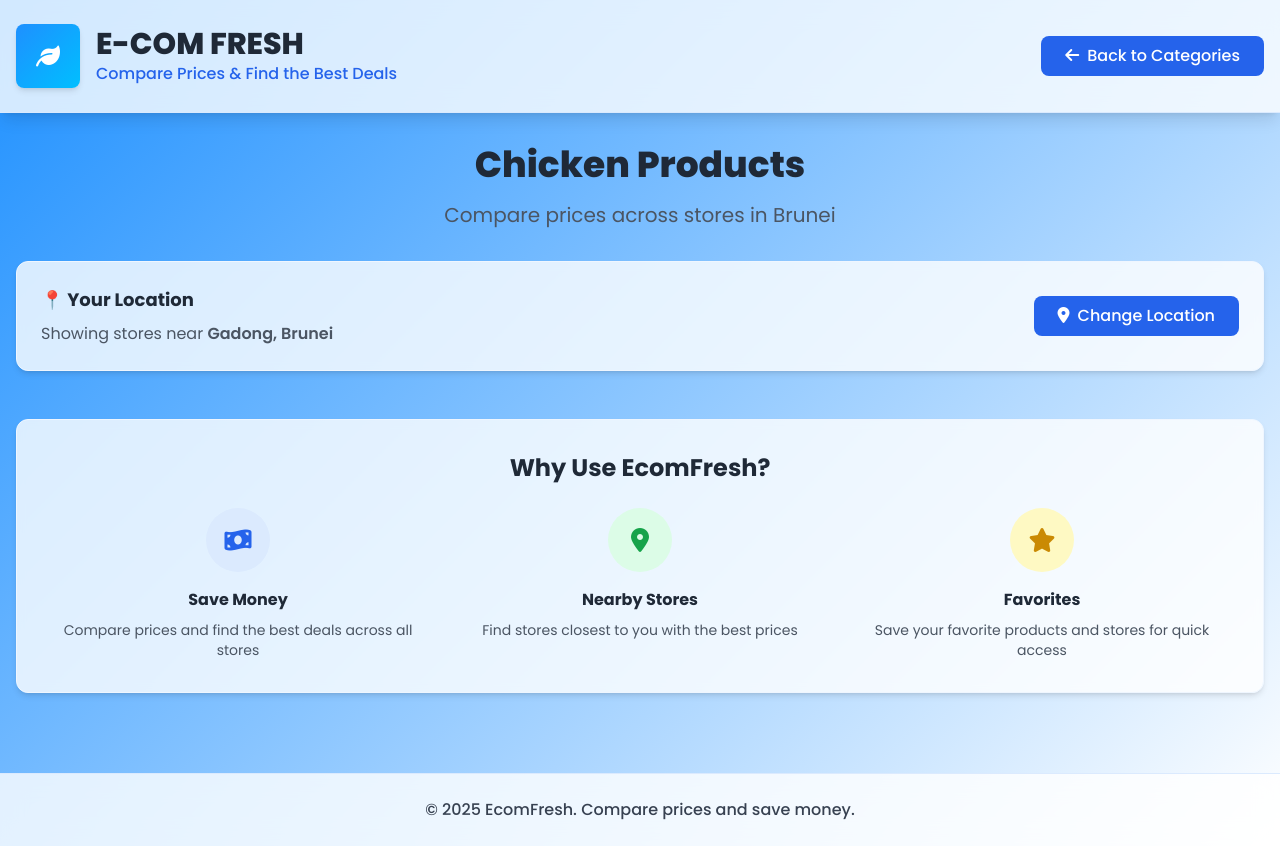
After one commit to StuwiePB/EcomFresh, a Laravel app: template resources/views/customer/chicken-products.blade.php in a window 1280 px wide. The commit adds this page. Run offline with Laravel 12, Linux system fonts and the light colour scheme; the template is opened without the code that fills it, so the values that code supplies are empty; some libraries are stand-ins or nearby versions.

Commit message:
Created a new route for chicken products
Created a new controller method

Created a new view for chicken products

Updated the existing customer page to link to the chicken page

```diff
--- /dev/null
+++ b/resources/views/customer/chicken-products.blade.php
@@ -0,0 +1,229 @@
+<!DOCTYPE html>
+<html lang="en">
+<head>
+    <meta charset="UTF-8">
+    <meta name="viewport" content="width=device-width, initial-scale=1.0">
+    <title>Chicken Price Comparison - EcomFresh</title>
+
+    <!-- Poppins Font -->
+    <link rel="preconnect" href="https://fonts.googleapis.com">
+    <link rel="preconnect" href="https://fonts.gstatic.com" crossorigin>
+    <link href="https://fonts.googleapis.com/css2?family=Poppins:wght@200;300;400;500;600;700;800;900&display=swap" rel="stylesheet">
+
+    <!-- Tailwind CSS -->
+    <script src="https://cdn.tailwindcss.com"></script>
+    <link href="https://cdnjs.cloudflare.com/ajax/libs/font-awesome/6.0.0/css/all.min.css" rel="stylesheet">
+
+    <!-- Custom CSS -->
+    <style>
+        body {
+            font-family: 'Poppins', sans-serif;
+            background: linear-gradient(135deg, #1e90ff 0%, #ffffff 100%);
+            min-height: 100vh;
+        }
+
+        .product-card {
+            transition: all 0.3s ease;
+        }
+
+        .product-card:hover {
+            transform: translateY(-2px);
+            box-shadow: 0 10px 25px -5px rgba(0, 0, 0, 0.1), 0 5px 10px -5px rgba(0, 0, 0, 0.04);
+        }
+
+        .logo-placeholder {
+            background: linear-gradient(135deg, #1e90ff, #00bfff);
+        }
+
+        .best-price {
+            border: 2px solid #10B981;
+            background: linear-gradient(135deg, #10B981, #34D399);
+        }
+
+        .favourite-btn.active {
+            color: #F59E0B;
+        }
+    </style>
+</head>
+<body class="min-h-screen">
+    <!-- Header -->
+    <header class="bg-white/80 backdrop-blur-md shadow-lg border-b border-blue-100">
+        <div class="container mx-auto px-4 py-6">
+            <div class="flex items-center justify-between">
+                <div class="flex items-center space-x-4">
+                    <!-- Logo Placeholder -->
+                    <div class="w-16 h-16 logo-placeholder rounded-lg flex items-center justify-center shadow-md">
+                        <i class="fas fa-leaf text-white text-2xl"></i>
+                    </div>
+                    <!-- App Name -->
+                    <div>
+                        <h1 class="text-3xl font-extrabold text-gray-800" style="font-family: 'Poppins', sans-serif; font-weight: 800;">E-COM FRESH</h1>
+                        <p class="text-blue-600 font-medium">Compare Prices & Find the Best Deals</p>
+                    </div>
+                </div>
+                <!-- Back Button -->
+                <a href="{{ route('customer.main') }}" class="bg-blue-600 text-white px-6 py-2 rounded-lg hover:bg-blue-700 transition duration-300 font-medium">
+                    <i class="fas fa-arrow-left mr-2"></i>Back to Categories
+                </a>
+            </div>
+        </div>
+    </header>
+
+    <!-- Main Content -->
+    <main class="container mx-auto px-4 py-8">
+        <!-- Page Title -->
+        <div class="text-center mb-8">
+            <h2 class="text-4xl font-extrabold text-gray-800 mb-4" style="font-family: 'Poppins', sans-serif; font-weight: 800;">Chicken Products</h2>
+            <p class="text-xl text-gray-600">Compare prices across stores in Brunei</p>
+        </div>
+
+        <!-- Location Filter -->
+        <div class="bg-white/80 backdrop-blur-sm rounded-xl shadow-md border border-blue-50 p-6 mb-8">
+            <div class="flex items-center justify-between">
+                <div>
+                    <h3 class="text-lg font-bold text-gray-800 mb-2">📍 Your Location</h3>
+                    <p class="text-gray-600">Showing stores near <span class="font-semibold">Gadong, Brunei</span></p>
+                </div>
+                <button class="bg-blue-600 text-white px-6 py-2 rounded-lg hover:bg-blue-700 transition duration-300 font-medium">
+                    <i class="fas fa-map-marker-alt mr-2"></i>Change Location
+                </button>
+            </div>
+        </div>
+
+        <!-- Products Comparison -->
+        <div class="space-y-6">
+            @foreach($chickenProducts as $product)
+            <div class="product-card bg-white/90 backdrop-blur-sm rounded-xl shadow-md border border-blue-50 overflow-hidden">
+                <!-- Product Header -->
+                <div class="bg-gradient-to-r from-blue-50 to-blue-100 px-6 py-4 border-b border-blue-200">
+                    <div class="flex items-center justify-between">
+                        <h3 class="text-xl font-bold text-gray-800" style="font-family: 'Poppins', sans-serif; font-weight: 700;">
+                            {{ $product['name'] }}
+                        </h3>
+                        <button class="favourite-btn text-gray-400 hover:text-yellow-500 transition duration-300 {{ $product['stores'][0]['is_favourite'] ? 'active text-yellow-500' : '' }}">
+                            <i class="fas fa-star text-xl"></i>
+                        </button>
+                    </div>
+                </div>
+
+                <!-- Stores Comparison -->
+                <div class="p-6">
+                    <div class="grid grid-cols-1 md:grid-cols-{{ count($product['stores']) }} gap-4">
+                        @foreach($product['stores'] as $store)
+                        @php
+                            $isBestPrice = $store['price'] === min(array_column($product['stores'], 'price'));
+                        @endphp
+                        <div class="store-card bg-white border border-gray-200 rounded-lg p-4 {{ $isBestPrice ? 'best-price' : '' }}">
+                            @if($isBestPrice)
+                            <div class="bg-green-500 text-white text-xs font-bold px-3 py-1 rounded-full inline-block mb-3">
+                                <i class="fas fa-trophy mr-1"></i>Best Price
+                            </div>
+                            @endif
+
+                            <div class="flex items-center justify-between mb-3">
+                                <h4 class="font-bold text-gray-800 text-lg">{{ $store['store_name'] }}</h4>
+                                <div class="flex items-center text-sm text-gray-600">
+                                    <i class="fas fa-star text-yellow-500 mr-1"></i>
+                                    {{ $store['rating'] }}
+                                </div>
+                            </div>
+
+                            <div class="space-y-2">
+                                <!-- Price -->
+                                <div class="flex justify-between items-center">
+                                    <span class="text-gray-600">Price:</span>
+                                    <span class="text-xl font-extrabold text-green-600">
+                                        BND {{ number_format($store['price'], 2) }}/kg
+                                    </span>
+                                </div>
+
+                                <!-- Distance -->
+                                <div class="flex justify-between items-center">
+                                    <span class="text-gray-600">Distance:</span>
+                                    <span class="font-semibold text-blue-600">
+                                        <i class="fas fa-location-arrow mr-1"></i>{{ $store['distance'] }}
+                                    </span>
+                                </div>
+
+                                <!-- Estimated Travel Time -->
+                                <div class="flex justify-between items-center">
+                                    <span class="text-gray-600">Travel Time:</span>
+                                    <span class="font-semibold text-gray-700">
+                                        ~{{ round((float)$store['distance'] * 3) }} min
+                                    </span>
+                                </div>
+                            </div>
+
+                            <!-- Action Buttons -->
+                            <div class="mt-4 space-y-2">
+                                <button class="w-full bg-blue-600 text-white py-2 rounded-lg hover:bg-blue-700 transition duration-300 font-semibold text-sm">
+                                    <i class="fas fa-directions mr-2"></i>Get Directions
+                                </button>
+                                <button class="w-full bg-gray-100 text-gray-700 py-2 rounded-lg hover:bg-gray-200 transition duration-300 font-semibold text-sm">
+                                    <i class="fas fa-store mr-2"></i>View Store Details
+                                </button>
+                            </div>
+                        </div>
+                        @endforeach
+                    </div>
+                </div>
+            </div>
+            @endforeach
+        </div>
+
+        <!-- Features Section -->
+        <div class="mt-12 bg-white/80 backdrop-blur-sm rounded-xl shadow-md border border-blue-50 p-8">
+            <h3 class="text-2xl font-bold text-gray-800 mb-6 text-center" style="font-family: 'Poppins', sans-serif; font-weight: 700;">Why Use EcomFresh?</h3>
+            <div class="grid grid-cols-1 md:grid-cols-3 gap-6">
+                <div class="text-center">
+                    <div class="w-16 h-16 bg-blue-100 rounded-full flex items-center justify-center mx-auto mb-4">
+                        <i class="fas fa-money-bill-wave text-blue-600 text-2xl"></i>
+                    </div>
+                    <h4 class="font-bold text-gray-800 mb-2">Save Money</h4>
+                    <p class="text-gray-600 text-sm">Compare prices and find the best deals across all stores</p>
+                </div>
+                <div class="text-center">
+                    <div class="w-16 h-16 bg-green-100 rounded-full flex items-center justify-center mx-auto mb-4">
+                        <i class="fas fa-map-marker-alt text-green-600 text-2xl"></i>
+                    </div>
+                    <h4 class="font-bold text-gray-800 mb-2">Nearby Stores</h4>
+                    <p class="text-gray-600 text-sm">Find stores closest to you with the best prices</p>
+                </div>
+                <div class="text-center">
+                    <div class="w-16 h-16 bg-yellow-100 rounded-full flex items-center justify-center mx-auto mb-4">
+                        <i class="fas fa-star text-yellow-600 text-2xl"></i>
+                    </div>
+                    <h4 class="font-bold text-gray-800 mb-2">Favorites</h4>
+                    <p class="text-gray-600 text-sm">Save your favorite products and stores for quick access</p>
+                </div>
+            </div>
+        </div>
+    </main>
+
+    <!-- Footer -->
+    <footer class="bg-white/80 backdrop-blur-md border-t border-blue-100 mt-12">
+        <div class="container mx-auto px-4 py-6 text-center">
+            <p class="text-gray-700 font-medium">&copy; 2025 EcomFresh. Compare prices and save money.</p>
+        </div>
+    </footer>
+
+    <!-- JavaScript for Favourite Toggle -->
+    <script>
+        document.addEventListener('DOMContentLoaded', function() {
+            // Favourite button functionality
+            document.querySelectorAll('.favourite-btn').forEach(button => {
+                button.addEventListener('click', function() {
+                    this.classList.toggle('active');
+                    this.classList.toggle('text-yellow-500');
+                    this.classList.toggle('text-gray-400');
+
+                    const icon = this.querySelector('i');
+                    if (this.classList.contains('active')) {
+                        // Optional: Add animation or confirmation
+                    }
+                });
+            });
+        });
+    </script>
+</body>
+</html>
```
Also changed, not shown: app/Http/Controllers/ProductController.php (+75 -0 lines), app/Models/Product.php (+5 -5 lines), resources/views/customer/main.blade.php (+2 -9 lines).
